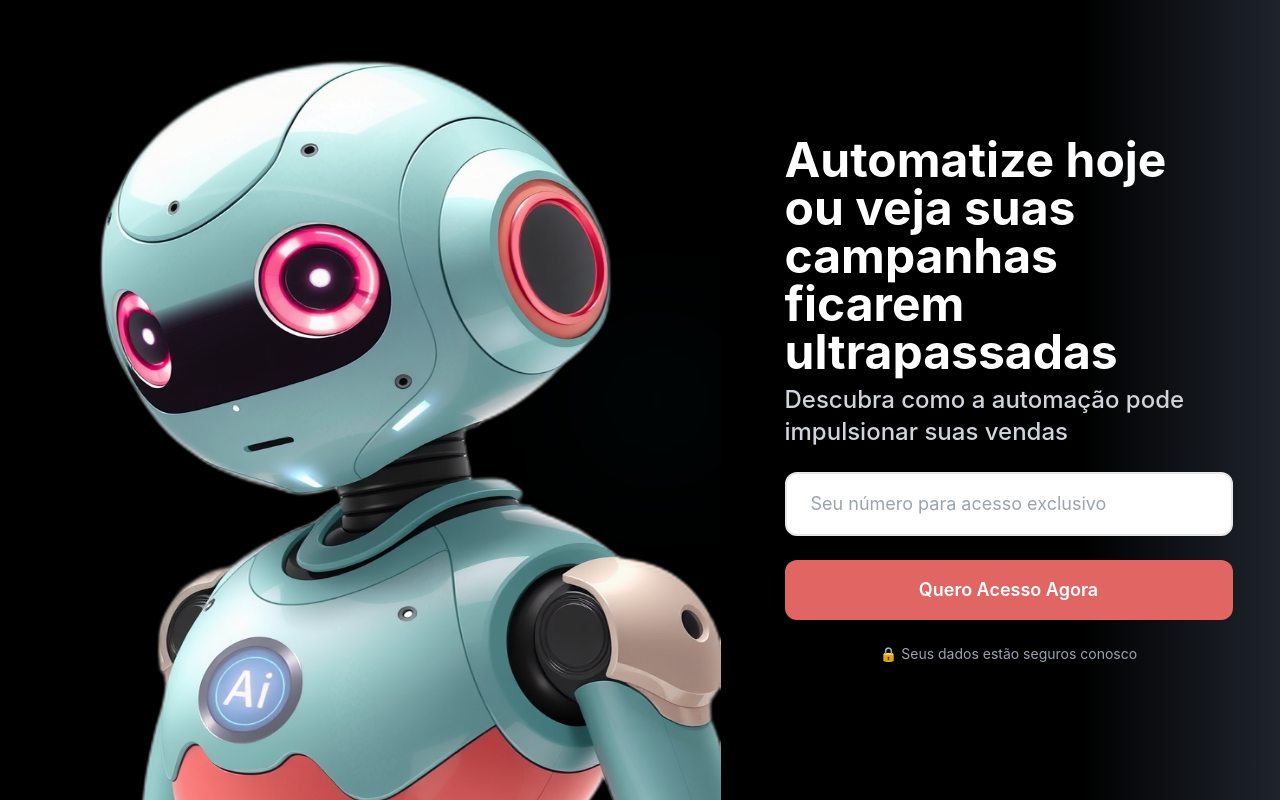
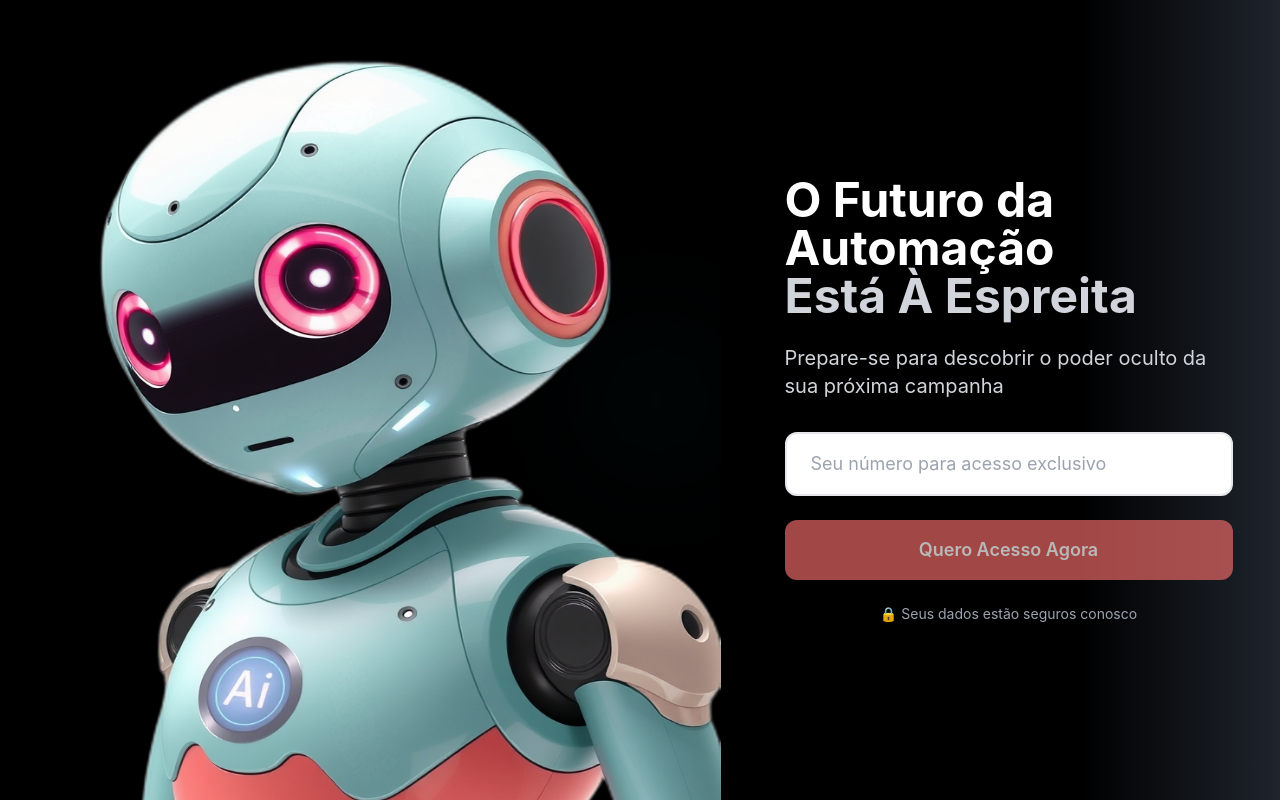
Before and after one commit to tiagoyoko/vibecodelp, a Next.js app: page / in a window 1280 px wide. Shown: the top 800 px of the page. Built offline with nearby package versions, Linux system fonts and the light colour scheme.

Commit message:
substitua negócio por segmento

```diff
--- a/app/page.tsx
+++ b/app/page.tsx
@@ -79,17 +79,22 @@ export default function Page() {
                 >
                     {/* Main heading */}
                     <h1
-                        className="text-3xl lg:text-4xl xl:text-5xl font-bold leading-tight mb-6 text-white w-[449px]"
+                        className="text-3xl lg:text-4xl xl:text-5xl font-bold leading-tight mb-6 text-white"
                         data-oid="7buobgy"
                     >
-                        Automatize hoje ou veja suas campanhas ficarem ultrapassadas
-                        <h2
-                            className="block text-gray-300 text-xl lg:text-2xl font-medium mt-2"
-                            data-oid="xa9b__2"
-                        >
-                            Descubra como a automação pode impulsionar suas vendas
-                        </h2>
+                        O Futuro da Automação
+                        <span className="block text-gray-300" data-oid="xa9b__2">
+                            Está À Espreita
+                        </span>
                     </h1>
+
+                    {/* Subtitle */}
+                    <p
+                        className="text-lg lg:text-xl text-gray-300 mb-8 leading-relaxed"
+                        data-oid="g25c9vx"
+                    >
+                        Prepare-se para descobrir o poder oculto da sua próxima campanha
+                    </p>
 
                     {/* Form */}
                     <form onSubmit={handleSubmit} className="space-y-6" data-oid="exoqgfw">
@@ -109,7 +114,7 @@ export default function Page() {
                         {/* CTA Button */}
                         <button
                             type="submit"
-                            className="w-full text-white font-semibold py-4 px-8 rounded-xl text-lg transition-all duration-300 transform hover:scale-105 hover:shadow-lg"
+                            className="w-full text-white font-semibold py-4 px-8 rounded-xl text-lg transition-all duration-300 transform hover:scale-105 hover:shadow-lg animate-pulse"
                             style={{ backgroundColor: '#E06563' }}
                             onMouseEnter={(e) => (e.target.style.backgroundColor = '#d55553')}
                             onMouseLeave={(e) => (e.target.style.backgroundColor = '#E06563')}
```
